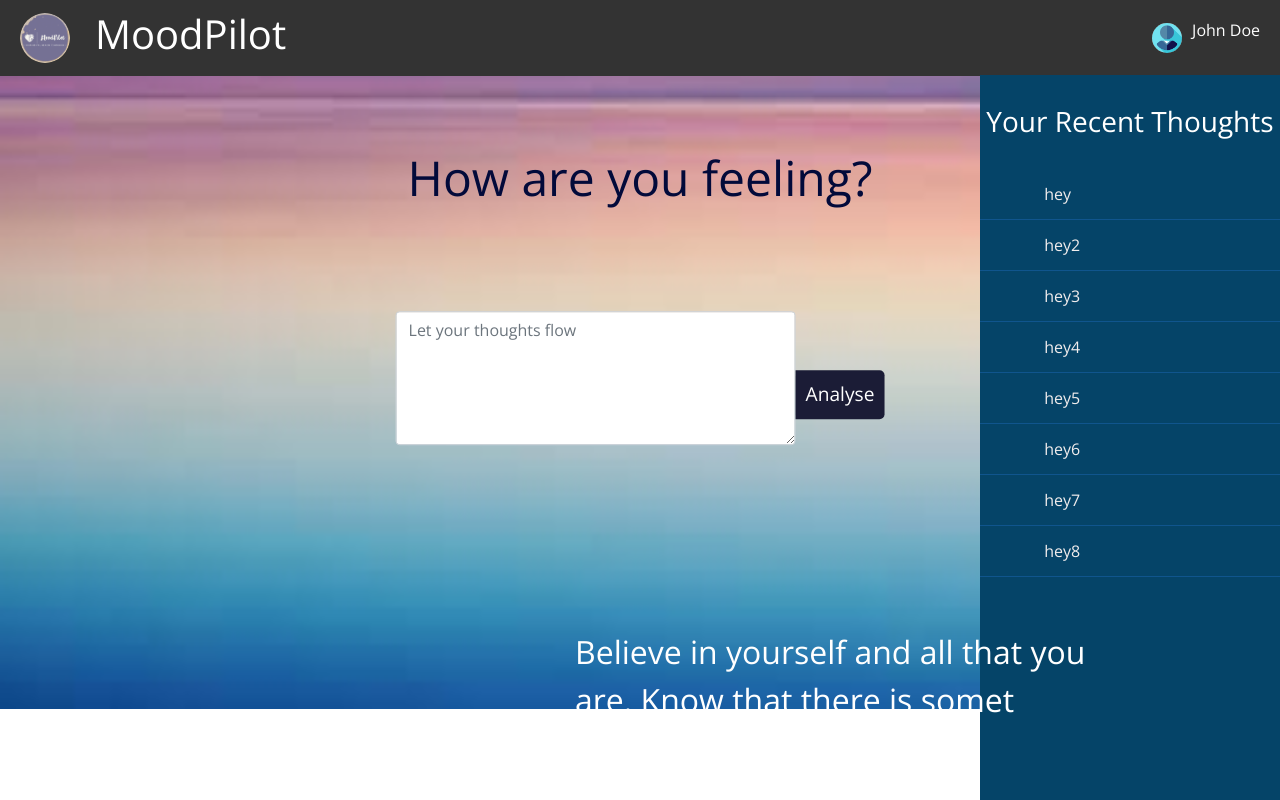
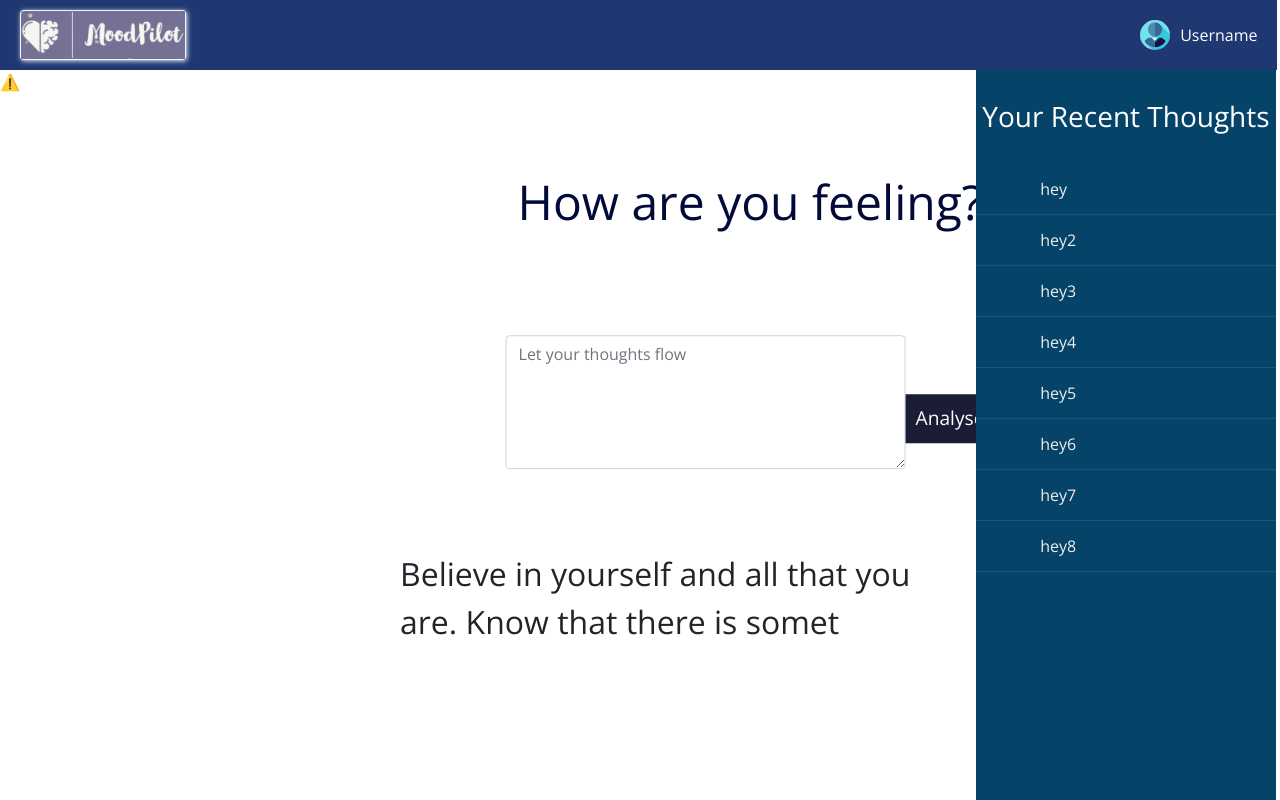
Before and after one commit to tanuvideepika/MoodPilot_Techquila_Addicts, a Python web app: template templates/indexauth.html in a window 1280 px wide. Run offline with Jinja, Linux system fonts and the light colour scheme; the template is opened without the code that fills it, so the values that code supplies are empty.

Commit message:
indexauth.html updated and app.py added

```diff
--- /dev/null
+++ b/app.py
@@ -0,0 +1 @@
+#here we will create our flask app
--- a/static/css/sidebar.css
+++ b/static/css/sidebar.css
@@ -14,9 +14,10 @@
 } */
 
 .wrapper .sidebar{
-    background: rgb(5, 68, 104);
+    background: #054468;
     position: fixed;
-    margin-top: 75px;
+    margin-top: 70px;
+    margin-right: 4px;
     top: 0;
     right: 0;
     width: 300px;
--- a/static/css/style.css
+++ b/static/css/style.css
@@ -2,21 +2,29 @@
     margin: 0;
     padding: 0;
     font-family: Arial, sans-serif;
-    background-image: url('../assets/background.jpg');
-    height: 100%;
-    background-position: center;
-    background-repeat: no-repeat;
-    background-size: cover;
 
+}
+
+/* #background{
+    width: 1600px;
+    height: 900px;
+    overflow-y: hidden;
+} */
+
+.contents{
+    position: absolute;
+    left: 750px;
+    top: 100px;
 }
 
 nav {
     display: flex;
     justify-content: space-between;
     align-items: center;
-    background-color: #333;
+    background-color: #203871;
     color: #fff;
     padding: 10px 20px;
+    width: 99.8%;
 }
 
 .logo h1 {
@@ -31,7 +39,8 @@
 .logo img {
     height: 50px;
     margin-right: 10px;
-    border-radius: 50%;
+    border-radius: 3px;
+    border: 2px aliceblue;
 }
 
 .user {
@@ -45,12 +54,17 @@
     margin-right: 10px;
 }
 
+#topLogo{
+    border: wheat;
+}
+
 .hero {
     position: relative;
     height: 500px;
 
     background-size: cover;
     background-position: center;
+    z-index: 0;
 }
 
 .overlay {
@@ -113,9 +127,14 @@
 
 .container {
     margin-bottom: 10px;
+    margin-left: 0;
     padding-bottom: 40px;
     max-width: 960px;
     margin: 0 auto;
+    z-index: 1;
+    position: absolute;
+    left: -15px;
+    top: 550px;
 }
 
 .quote-text {
--- a/templates/indexauth.html
+++ b/templates/indexauth.html
@@ -10,18 +10,25 @@
 </head>
 
 <body>
-    <nav>
-        <div class="logo">
-            <img src="../static/assets/logomoodpilot.png" alt="MoodPilot logo">
-            <h1>MoodPilot</h1>
+    <nav style="z-index: 1; margin-top: 0; ">
+        <div class="logo" >
+            <img src="../static/assets/toplogo.png" alt="MoodPilot logo" style="border: 0.25px solid aliceblue; box-shadow: 1px 1px 5px aliceblue;">
+
         </div>
         <div class="user">
             <img src="../static/assets/user.png" alt="User image">
-            <p>John Doe</p>
+            Username
         </div>
     </nav>
-    <main>
+
+    <div id="background">
+    <lottie-player src="https://lottie.host/35e2331e-3437-4f2e-87d3-c483a0488037/O5z1E93zd4.json" background="transparent" speed="1" style="width: 100%; height: 100%; overflow: hidden; z-index: -2;" loop autoplay></lottie-player>
+
+
+    <main style="z-index: 0;" >
+        <div class="contents">
         <div class="hero">
+
             <div class="overlay"></div>
             <div class="hero-content">
                 <h1>How are you feeling?</h1>
@@ -34,18 +41,24 @@
                 </form>
 
             </div>
-        </div>
-    </main>
-    <div class="wrapper">
-        <!--Top menu -->
-        <div class="sidebar">
-           <!--profile image & text-->
-           <div class="profile">
-            <!-- <img src="https://1.bp.blogspot.com/-vhmWFWO2r8U/YLjr2A57toI/AAAAAAAACO4/0GBonlEZPmAiQW4uvkCTm5LvlJVd_-l_wCNcBGAsYHQ/s16000/team-1-2.jpg" alt="profile_picture">
-            --> <h3>Your Recent Thoughts</h3>
 
         </div>
-            <!--menu item-->
+    </div>
+        <div class="container">
+            <p class="quote-text"></p>
+        </div>
+
+    </main>
+</div>
+    <div class="wrapper" style="position: absolute; top:0; right: 0; padding-top: 0;">
+
+        <div class="sidebar">
+
+           <div class="profile">
+            <h3>Your Recent Thoughts</h3>
+
+        </div>
+
             <ul>
                 <li>
                     <a href="#" class="active">
@@ -100,11 +113,9 @@
         </div>
 
     </div>
-    <footer>
-        <div class="container">
-            <p class="quote-text"></p>
-        </div>
-    </footer>
+
+
+
     <script>
         const quotes = ["Believe in yourself and all that you are. Know that there is something inside you that is greater than any obstacle.", "Inspiration does exist, but it must find you working.", "I have stood on a mountain of no's for one yes.", "Courage is like a muscle. We strengthen it by use.", "You are never too old to set another goal or to dream a new dream.", "Don't watch the clock; do what it does. Keep going.", "If you want to live a happy life, tie it to a goal, not to people or things.", "Success is not final, failure is not fatal: it is the courage to continue that counts.", "The future belongs to those who believe in the beauty of their dreams.",];
 
@@ -137,6 +148,10 @@
         typeWriter();
 
     </script>
+    <script src="https://unpkg.com/@lottiefiles/lottie-player@latest/dist/lottie-player.js"></script>
+
+
+
 </body>
 
 </html>
```
Also changed, not shown: static/assets/toplogo.png (added).
